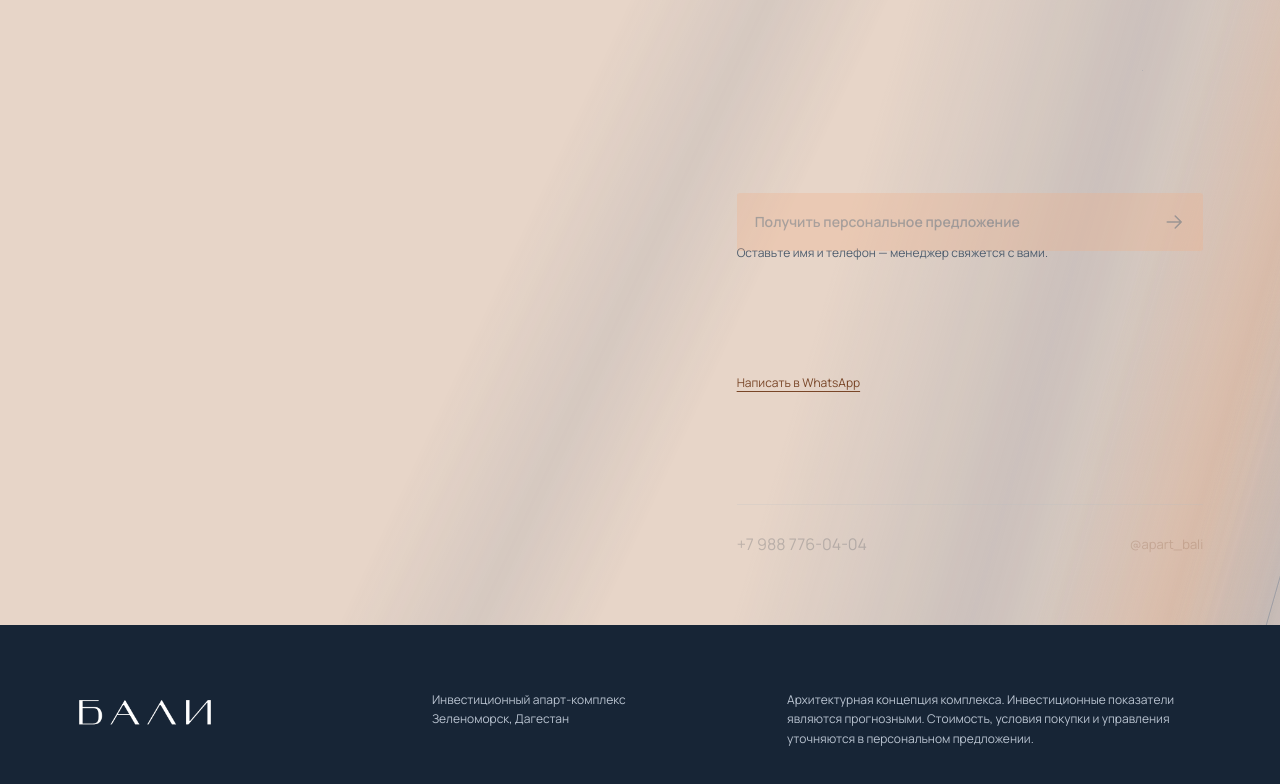
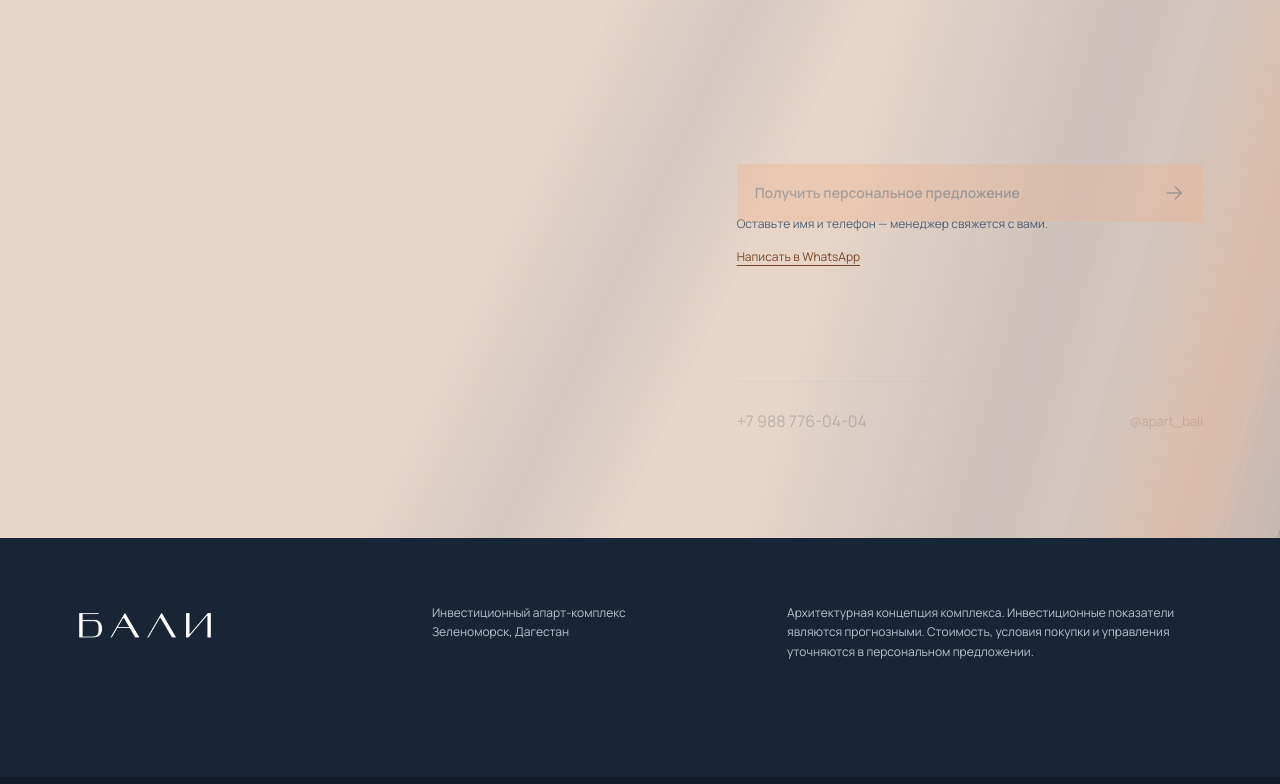
Before and after one commit to anvarmagomedov1277-code/apart-bali-test-20261012, a plain HTML site: page index.html in a window 1280 px wide. Shown: the part 5633-6417 px from the top of the page. Drawn offline with nearby package versions, Linux system fonts and the light colour scheme; animation ran at ten frames a second.

Commit message:
Keep secondary contact link within existing layout

```diff
--- a/index.html
+++ b/index.html
@@ -116,8 +116,7 @@
         <div class="ambient-field ambient-contact" aria-hidden="true"><span></span><span></span><span></span><i></i></div>
         <div class="contact-heading"><h2 class="split-heading" id="contact-title">Узнайте потенциал<br>вашей инвестиции.</h2><p>Подробные условия дубайской рассрочки, стоимость апартамента и инвестиционный сценарий — в персональном предложении.</p></div>
         <button class="button button-sand whatsapp-button" type="button" data-lead-form="general" aria-haspopup="dialog" aria-controls="lead-dialog"><span>Получить персональное предложение</span><svg viewBox="0 0 24 24" aria-hidden="true"><path d="M5 12h14m-6-6 6 6-6 6"/></svg></button>
-        <p class="contact-hint"><span class="desktop-copy">Оставьте имя и телефон — менеджер свяжется с вами.</span></p>
-        <a class="secondary-whatsapp" href="https://wa.me/79887760404?text=%D0%97%D0%B4%D1%80%D0%B0%D0%B2%D1%81%D1%82%D0%B2%D1%83%D0%B9%D1%82%D0%B5!%20%D0%98%D0%BD%D1%82%D0%B5%D1%80%D0%B5%D1%81%D1%83%D0%B5%D1%82%20%D0%B0%D0%BF%D0%B0%D1%80%D1%82-%D0%BA%D0%BE%D0%BC%D0%BF%D0%BB%D0%B5%D0%BA%D1%81%20%D0%91%D0%90%D0%9B%D0%98.%20%D0%9F%D1%80%D0%B8%D1%88%D0%BB%D0%B8%D1%82%D0%B5%2C%20%D0%BF%D0%BE%D0%B6%D0%B0%D0%BB%D1%83%D0%B9%D1%81%D1%82%D0%B0%2C%20%D0%BF%D0%BE%D0%B4%D1%80%D0%BE%D0%B1%D0%BD%D0%BE%D0%B5%20%D0%BF%D1%80%D0%B5%D0%B4%D0%BB%D0%BE%D0%B6%D0%B5%D0%BD%D0%B8%D0%B5%3A%20%D0%B2%D0%B0%D1%80%D0%B8%D0%B0%D0%BD%D1%82%D1%8B%20%D0%B0%D0%BF%D0%B0%D1%80%D1%82%D0%B0%D0%BC%D0%B5%D0%BD%D1%82%D0%BE%D0%B2%2C%20%D1%81%D1%82%D0%BE%D0%B8%D0%BC%D0%BE%D1%81%D1%82%D1%8C%20%D0%B8%20%D1%83%D1%81%D0%BB%D0%BE%D0%B2%D0%B8%D1%8F%20%D0%BF%D0%BE%D0%BA%D1%83%D0%BF%D0%BA%D0%B8." target="_blank" rel="noopener noreferrer">Написать в WhatsApp</a>
+        <p class="contact-hint"><span class="desktop-copy">Оставьте имя и телефон — менеджер свяжется с вами.</span><br><a class="secondary-whatsapp" href="https://wa.me/79887760404?text=%D0%97%D0%B4%D1%80%D0%B0%D0%B2%D1%81%D1%82%D0%B2%D1%83%D0%B9%D1%82%D0%B5!%20%D0%98%D0%BD%D1%82%D0%B5%D1%80%D0%B5%D1%81%D1%83%D0%B5%D1%82%20%D0%B0%D0%BF%D0%B0%D1%80%D1%82-%D0%BA%D0%BE%D0%BC%D0%BF%D0%BB%D0%B5%D0%BA%D1%81%20%D0%91%D0%90%D0%9B%D0%98.%20%D0%9F%D1%80%D0%B8%D1%88%D0%BB%D0%B8%D1%82%D0%B5%2C%20%D0%BF%D0%BE%D0%B6%D0%B0%D0%BB%D1%83%D0%B9%D1%81%D1%82%D0%B0%2C%20%D0%BF%D0%BE%D0%B4%D1%80%D0%BE%D0%B1%D0%BD%D0%BE%D0%B5%20%D0%BF%D1%80%D0%B5%D0%B4%D0%BB%D0%BE%D0%B6%D0%B5%D0%BD%D0%B8%D0%B5%3A%20%D0%B2%D0%B0%D1%80%D0%B8%D0%B0%D0%BD%D1%82%D1%8B%20%D0%B0%D0%BF%D0%B0%D1%80%D1%82%D0%B0%D0%BC%D0%B5%D0%BD%D1%82%D0%BE%D0%B2%2C%20%D1%81%D1%82%D0%BE%D0%B8%D0%BC%D0%BE%D1%81%D1%82%D1%8C%20%D0%B8%20%D1%83%D1%81%D0%BB%D0%BE%D0%B2%D0%B8%D1%8F%20%D0%BF%D0%BE%D0%BA%D1%83%D0%BF%D0%BA%D0%B8." target="_blank" rel="noopener noreferrer">Написать в WhatsApp</a></p>
         <div class="contact-direct"><a href="tel:+79887760404">+7 988 776-04-04</a><a href="https://www.instagram.com/apart_bali/" target="_blank" rel="noopener noreferrer">@apart_bali</a></div>
       </section>
     </main>
```
